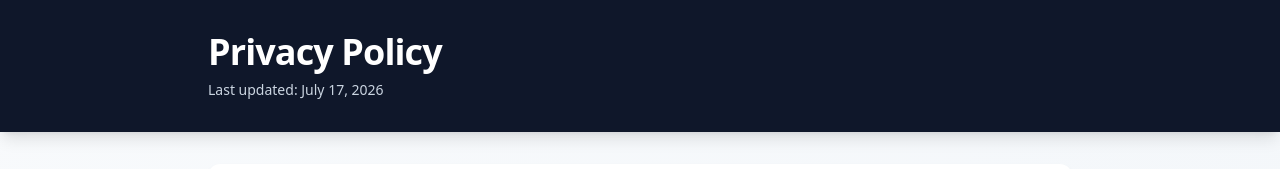
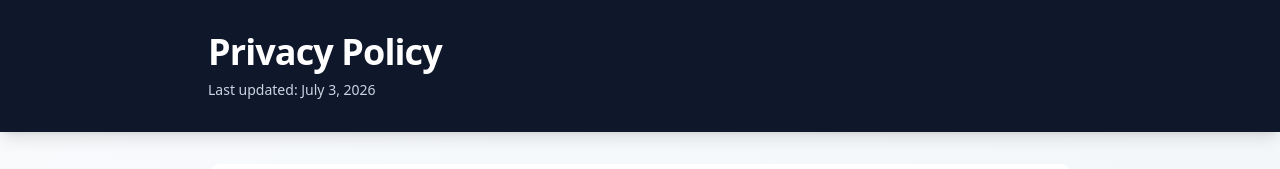
Before and after one commit to kikaifabrik-flow/stateovertime, a Next.js app: page /privacy in a window 1280 px wide. Shown: the top 169 px of the page. Built offline with nearby package versions, Linux system fonts and the light colour scheme.

Commit message:
Use a stable privacy policy update date

```diff
--- a/src/app/privacy/page.tsx
+++ b/src/app/privacy/page.tsx
@@ -12,7 +12,7 @@ export default function PrivacyPage() {
       <header className="bg-slate-900 text-white py-8 shadow-lg">
         <div className="max-w-4xl mx-auto px-4">
           <h1 className="text-3xl md:text-4xl font-bold tracking-tight">Privacy Policy</h1>
-          <p className="text-slate-300 mt-2 text-sm">Last updated: {new Date().toLocaleDateString("en-US", { year: "numeric", month: "long", day: "numeric" })}</p>
+          <p className="text-slate-300 mt-2 text-sm">Last updated: July 3, 2026</p>
         </div>
       </header>
 
```
